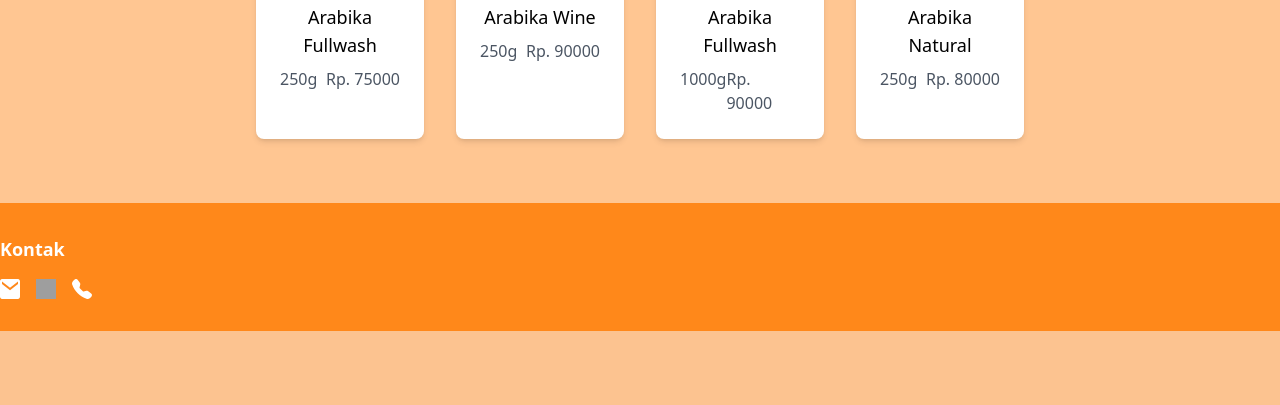
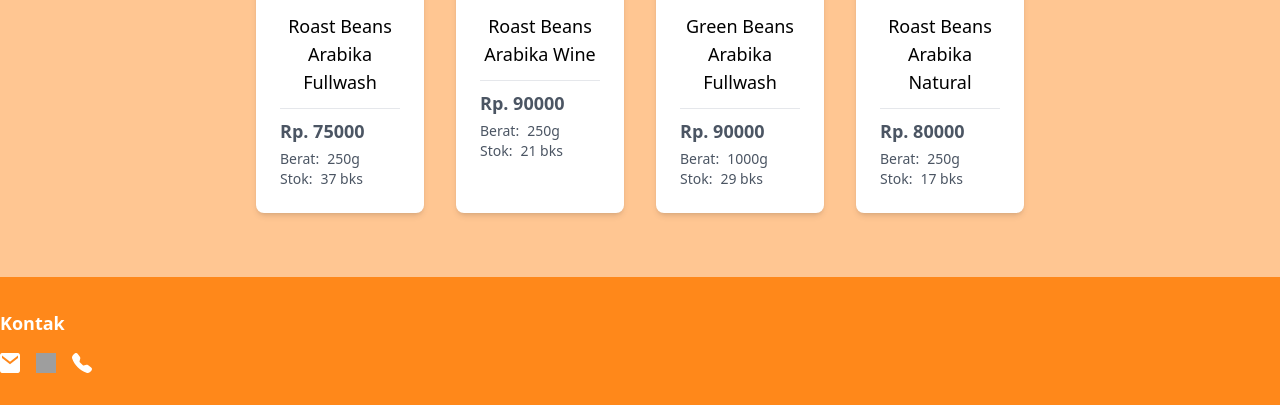
Before and after one commit to winayaid/barka-coffe-revision, a CodeIgniter app: page /barka-coffe-revision/user/arabicaCoffe in a window 1280 px wide. Shown: the part 1099-1504 px from the top of the page. Before the commit the page ends 1430 px from the top, so only its background shows below. Run offline with CodeIgniter, Linux system fonts and the light colour scheme; data comes from the database, SQL or seed files in the repository; some libraries are stand-ins or nearby versions; grey boxes are pictures that could not be loaded.

Commit message:
feat: add stock in card product user

```diff
--- a/application/views/user/arabica-coffe.php
+++ b/application/views/user/arabica-coffe.php
@@ -19,9 +19,18 @@
                 <hr class="border-dashed border-gray-300 my-4" />
                 <!-- Dashed line -->
                 <h3 class="text-lg font-medium text-center"><?= $row->nama_produk ?></h3>
-                <div class="flex justify-between text-gray-600 mt-2">
-                    <span><?= $row->berat ?>g</span>
-                    <span>Rp. <?= $row->harga ?></span>
+                <hr class="mt-3" />
+                <div class="flex justify-between text-gray-600 mt-2 flex flex-col space-y-1">
+                    <p class="font-bold text-lg">Rp. <?= $row->harga ?></p>
+                    <div class="flex flex-col">
+                        <p class="flex space-x-2 items-center text-sm"><span>Berat:</span>
+                            <span><?= $row->berat ?>g</span>
+                        </p>
+                        <p class="flex space-x-2 items-center text-sm"><span>Stok:</span> <span><?= $row->stok ?>
+                                bks</span>
+                        </p>
+                    </div>
+
                 </div>
             </a>
             <?php endforeach; ?>
```
Also changed, not shown: application/views/user/index.php (+11 -2 lines), application/views/user/robusta-coffe.php (+12 -3 lines), assets/images/user/cdc186e1fe6c34d6b29182cc396ce55d.png (added).
